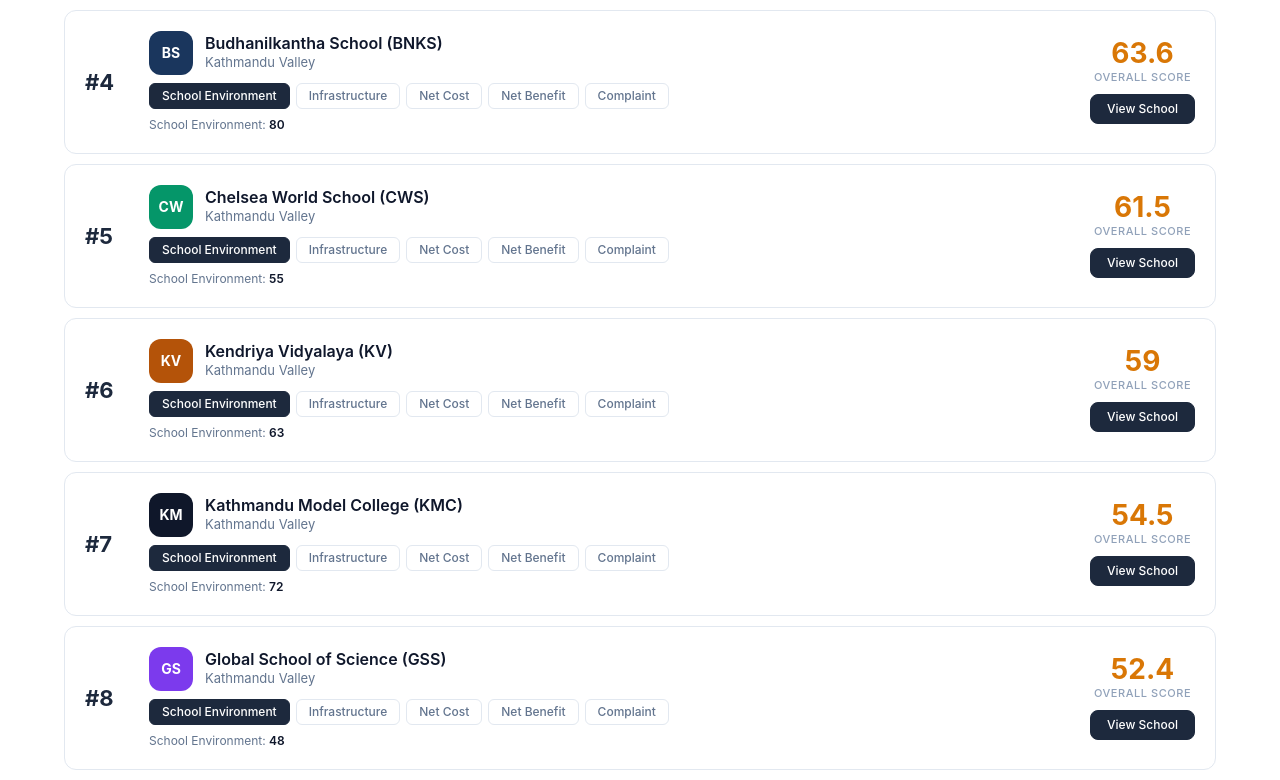
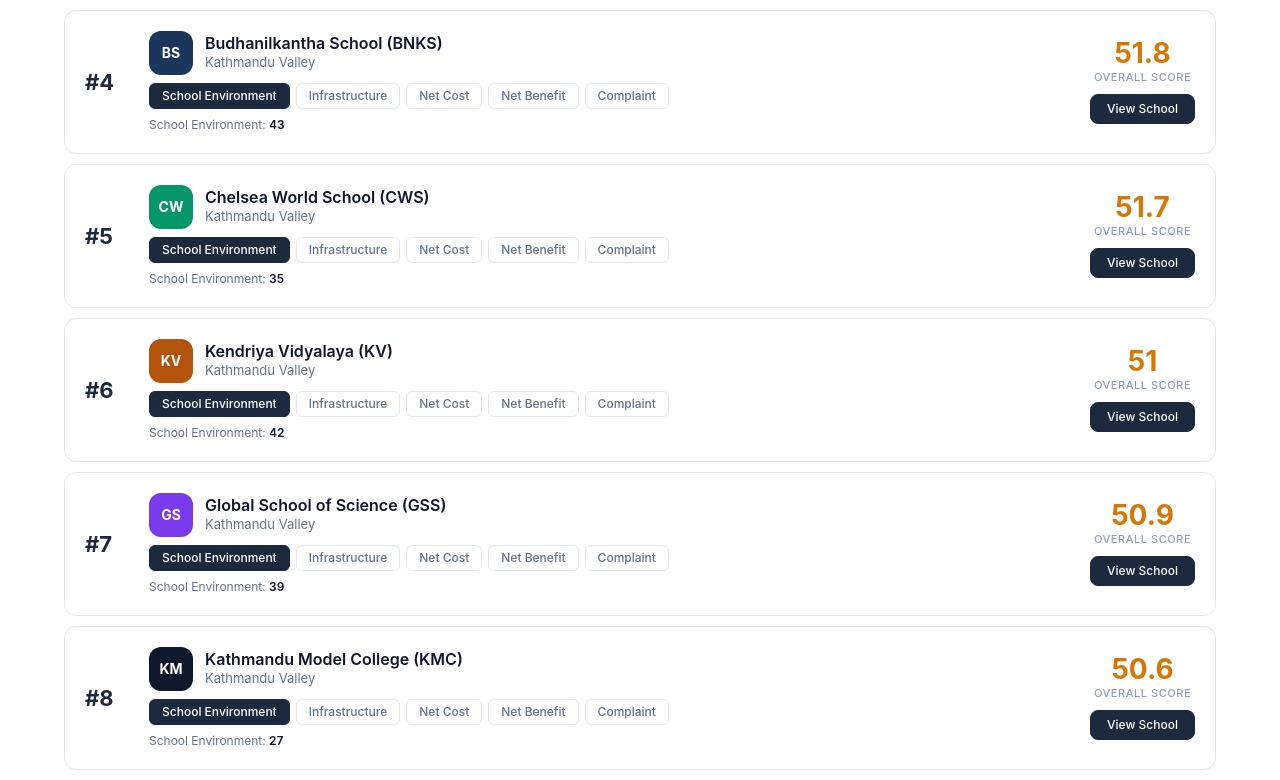
Before and after one commit to imscartissue/srw, a React (Vite) app: page / in a window 1280 px wide. Shown: the part 664-1444 px from the top of the page. Built offline with nearby package versions, Linux system fonts and the light colour scheme.

Commit message:
Add files via upload

```diff
--- a/src/data/schoolsData.js
+++ b/src/data/schoolsData.js
@@ -14,15 +14,10 @@
   { key: 'complaint', label: 'Complaint', metrics: ['complaint'] },
 ];
 
-function computeNetCost(school) {
-  if (school.cost !== undefined) return school.cost;
-  return Math.min(95, Math.round(15 * Math.sqrt((school.annualFee || 0) / 10000)));
-}
-
 function computeOverallScore(school) {
   let score = 0;
   for (const m of Object.values(METRICS)) {
-    const val = m.key === 'netCost' ? computeNetCost(school) : (typeof school[m.key] === 'number' ? school[m.key] : 0);
+    const val = m.key === 'netCost' ? school.cost : (typeof school[m.key] === 'number' ? school[m.key] : 0);
     score += (m.key === 'netCost' ? (100 - val) : val) * m.weight;
   }
   return Math.round(score * 10) / 10;
@@ -31,7 +26,7 @@
 function computeCategoryScores(school) {
   const cats = {};
   for (const cat of CATEGORY_MAP) {
-    const vals = cat.metrics.map(m => m === 'netCost' ? computeNetCost(school) : (typeof school[m] === 'number' ? school[m] : 0));
+    const vals = cat.metrics.map(m => m === 'netCost' ? school.cost : (typeof school[m] === 'number' ? school[m] : 0));
     cats[cat.key] = Math.round(vals.reduce((a, b) => a + b, 0) / vals.length * 10) / 10;
   }
   return cats;
@@ -39,7 +34,7 @@
 
 export function rankSchools(schools) {
   return schools
-    .map(s => ({ ...s, netCost: computeNetCost(s), overallScore: computeOverallScore(s), categoryScores: computeCategoryScores(s) }))
+    .map(s => ({ ...s, netCost: s.cost, overallScore: computeOverallScore(s), categoryScores: computeCategoryScores(s) }))
     .sort((a, b) => b.overallScore - a.overallScore)
     .map((s, i) => ({ ...s, rank: i + 1 }));
 }
@@ -57,14 +52,11 @@
     type: 'Private',
     gradeRange: '+2',
     description: 'Premier IB offers an International Baccalaureate curriculum with a focus on holistic education and global perspectives.',
-    schoolEnvironment: 68,
+    schoolEnvironment: 57,
     infrastructure: 75,
-    netBenefit: 70,
+    netBenefit: 63,
     complaint: 'Information Unavailable',
-    cost: 55,
-    admissionFee: 200000,
-    monthlyFee: 50000,
-    annualFee: 600000,
+    cost: 85,
   },
   {
     id: 8,
@@ -76,14 +68,11 @@
     type: 'Private',
     gradeRange: '+2',
     description: 'GEMS (Graded English Medium School) is a well-established private school in Lalitpur known for its strong academic foundation and disciplined environment. The school offers a comprehensive education from early grades through higher secondary level. Students benefit from a supportive learning atmosphere with modern teaching approaches and a wide range of extracurricular activities.',
-    schoolEnvironment: 57,
+    schoolEnvironment: 37,
     infrastructure: 85,
-    netBenefit: 70,
+    netBenefit: 51,
     complaint: 'Information Unavailable',
     cost: 50,
-    admissionFee: 80000,
-    monthlyFee: 25000,
-    annualFee: 300000,
   },
   {
     id: 2,
@@ -95,13 +84,11 @@
     type: 'Private',
     gradeRange: '+2',
     description: 'St. Xavier\'s College, Maitighar is a premier higher secondary institution with a strong Jesuit tradition. Students benefit from a wide range of extracurricular activities, a supportive alumni network, and excellent teaching staff. The college emphasizes holistic development beyond the curriculum, encouraging students to be proactive and self-directed learners. While infrastructure varies across campuses, recent renovations have improved facilities.',
-    schoolEnvironment: 62,
-    infrastructure: 72,
-    netBenefit: 74,
+    schoolEnvironment: 31,
+    infrastructure: 70,
+    netBenefit: 54,
     complaint: 'Information Unavailable',
-    admissionFee: 36468,
-    monthlyFee: 12156,
-    annualFee: 145872,
+    cost: 33,
   },
   {
     id: 1,
@@ -113,14 +100,11 @@
     type: 'Public',
     gradeRange: '+2',
     description: 'Budhanilkantha School is one of the most prestigious residential schools in Nepal, known for its strong academic environment, disciplined culture, and excellent alumni network. Students appreciate the competitive atmosphere that pushes them to excel, with ample resources and clubs to explore interests. The school has a strong reputation and provides quality education with good infrastructure, though some facilities show signs of age.',
-    schoolEnvironment: 80,
-    infrastructure: 77,
-    netBenefit: 74,
+    schoolEnvironment: 43,
+    infrastructure: 60,
+    netBenefit: 61,
     complaint: 'Information Unavailable',
-    cost: 90,
-    admissionFee: 105000,
-    monthlyFee: 35000,
-    annualFee: 420000,
+    cost: 57,
   },
   {
     id: 9,
@@ -132,14 +116,11 @@
     type: 'Private',
     gradeRange: '+2',
     description: 'Chelsea World School is a reputable institution in Kathmandu offering NEB +2 programs and Cambridge GCE A-Levels. The academy provides a well-rounded education with strong academic results and excellent placement records. Known for its modern facilities and dedicated faculty, Chelsea prepares students for higher education both in Nepal and abroad.',
-    schoolEnvironment: 55,
+    schoolEnvironment: 35,
     infrastructure: 80,
-    netBenefit: 70,
+    netBenefit: 44,
     complaint: 'Information Unavailable',
-    cost: 60,
-    admissionFee: 70000,
-    monthlyFee: 22000,
-    annualFee: 264000,
+    cost: 40,
   },
   {
     id: 3,
@@ -151,13 +132,11 @@
     type: 'Private',
     gradeRange: '+2',
     description: 'Kendriya Vidyalaya offers a strong academic curriculum aligned with Indian education standards, making it an excellent choice for students pursuing higher studies in India. The school provides good post-graduation benefits with accessible scholarships for Indian institutions. The teaching quality is generally good, though the school follows a traditional approach with strict discipline policies and a formal environment.',
-    schoolEnvironment: 63,
-    infrastructure: 50,
-    netBenefit: 85,
+    schoolEnvironment: 42,
+    infrastructure: 45,
+    netBenefit: 58,
     complaint: 'Information Unavailable',
-    admissionFee: 66000,
-    monthlyFee: 22000,
-    annualFee: 264000,
+    cost: 40,
   },
   {
     id: 10,
@@ -169,14 +148,11 @@
     type: 'Private',
     gradeRange: '+2',
     description: 'Global School of Science (GSS), under Global College of Management, is a specialized +2 science college in Kathmandu. The college focuses exclusively on science education with a student-centric academic model. GSS is known for its experienced faculty and comprehensive scholarship programs, preparing students for careers in medicine, engineering, and other science fields.',
-    schoolEnvironment: 48,
+    schoolEnvironment: 39,
     infrastructure: 70,
-    netBenefit: 40,
+    netBenefit: 44,
     complaint: 'Information Unavailable',
     cost: 40,
-    admissionFee: 60000,
-    monthlyFee: 18000,
-    annualFee: 216000,
   },
   {
     id: 4,
@@ -188,14 +164,11 @@
     type: 'Private',
     gradeRange: '+2',
     description: 'Kathmandu Model College (KMC) is a well-known +2 college in Kathmandu known for its academic rigor and disciplined environment. The college maintains strict policies regarding appearance and conduct, with a strong focus on academic achievement. Teachers are generally helpful for serious students, and the college provides a structured learning environment. However, some students find the rules around hairstyle and uniform to be overly strict, and the infrastructure varies between blocks.',
-    schoolEnvironment: 72,
-    infrastructure: 55,
-    netBenefit: 65,
+    schoolEnvironment: 27,
+    infrastructure: 80,
+    netBenefit: 45,
     complaint: 'Information Unavailable',
-    cost: 88,
-    admissionFee: 170001,
-    monthlyFee: 56667,
-    annualFee: 680004,
+    cost: 35,
   },
   {
     id: 7,
@@ -207,14 +180,11 @@
     type: 'Private',
     gradeRange: '+2',
     description: 'St. Xavier\'s Jawlakhel is a campus of St. Xavier\'s College offering a range of programs with a focus on accessible education.',
-    schoolEnvironment: 40,
-    infrastructure: 35,
+    schoolEnvironment: 27.6,
+    infrastructure: 50,
     netBenefit: 45,
     complaint: 'Information Unavailable',
     cost: 15,
-    admissionFee: 20000,
-    monthlyFee: 8000,
-    annualFee: 96000,
   },
   {
     id: 5,
@@ -226,13 +196,11 @@
     type: 'Private',
     gradeRange: '+2',
     description: 'Uniglobe College is a +2 college in Kathmandu offering Science, Management, and Humanities programs. The college provides decent model sets and past papers for exam preparation, and some teachers are genuinely supportive of students\' future goals. Extracurricular activities can be beneficial for those who actively participate. However, students note that the infrastructure is cramped compared to other colleges at similar fee levels, and some find the overall experience to lack the personal connection found at other institutions.',
-    schoolEnvironment: 66,
+    schoolEnvironment: 35,
     infrastructure: 46,
-    netBenefit: 38,
+    netBenefit: 37,
     complaint: 'Information Unavailable',
-    admissionFee: 39501,
-    monthlyFee: 13167,
-    annualFee: 158004,
+    cost: 40,
   },
 ];
 
--- a/src/pages/HomePage.jsx
+++ b/src/pages/HomePage.jsx
@@ -114,7 +114,7 @@
                   <td className="px-4 py-3 border-b border-slate-100 text-slate-700">{s.gradeRange}</td>
                   <td className="px-4 py-3 border-b border-slate-100 font-semibold" style={{ color: scoreColor(s.schoolEnvironment) }}>{s.schoolEnvironment}</td>
                   <td className="px-4 py-3 border-b border-slate-100 font-semibold" style={{ color: scoreColor(s.infrastructure) }}>{s.infrastructure}</td>
-                  <td className="px-4 py-3 border-b border-slate-100 font-semibold">NRS {s.annualFee?.toLocaleString()}</td>
+                  <td className="px-4 py-3 border-b border-slate-100 font-semibold" style={{ color: scoreColor(s.netCost) }}>{s.netCost}</td>
                   <td className="px-4 py-3 border-b border-slate-100 font-semibold" style={{ color: scoreColor(s.netBenefit) }}>{s.netBenefit}</td>
                   <td className="px-4 py-3 border-b border-slate-100"><strong style={{ color: scoreColor(s.overallScore) }}>{s.overallScore}</strong></td>
                 </tr>
--- a/src/pages/SchoolPage.jsx
+++ b/src/pages/SchoolPage.jsx
@@ -184,23 +184,15 @@
                 <circle cx="8" cy="10" r="1.5" fill="currentColor"/>
               </svg>
             </div>
-            <h2 className="text-xl font-bold tracking-tight">Net Cost — Fee Structure</h2>
+            <h2 className="text-xl font-bold tracking-tight">Net Cost</h2>
           </div>
-          <p className="text-[13px] text-slate-500 mb-5">Detailed fee breakdown for the school. All amounts are in Nepalese Rupees (NRS).</p>
-          <div className="grid grid-cols-3 gap-4 max-md:grid-cols-1">
-            {[
-              { label: 'Admission Fee', value: school.admissionFee, note: 'One-time payment at enrollment' },
-              { label: 'Monthly Fee', value: school.monthlyFee, note: 'Per month tuition' },
-              { label: 'Annual Fee', value: school.annualFee, note: 'Total yearly cost' },
-            ].map((item, i) => (
-              <div key={item.label}
-                className="border border-slate-200 rounded-xl p-6 text-center bg-slate-50 transition-all duration-200 hover:-translate-y-1 hover:shadow-lg hover:border-slate-300 animate-slideUp"
-                style={{ animationDelay: `${0.05 + i * 0.05}s` }}>
-                <div className="text-xs font-semibold text-slate-500 uppercase tracking-wider mb-2">{item.label}</div>
-                <div className="text-[22px] font-bold text-slate-900 mb-1.5">NRS {item.value?.toLocaleString()}</div>
-                <div className="text-xs text-slate-400">{item.note}</div>
-              </div>
-            ))}
+          <p className="text-[13px] text-slate-500 mb-5">Overall cost rating for the school. Lower scores are better.</p>
+          <div className="grid grid-cols-1 gap-3">
+            <div className="grid grid-cols-[160px_1fr_40px] gap-3 items-center max-md:grid-cols-1 max-md:gap-1">
+              <div className="text-[13px] text-slate-600 font-medium">Cost Score</div>
+              <div className="rating-bar-wrap"><div className={`rating-bar ${scoreBarClass(school.cost)}`} style={{ width: barAnimated ? `${school.cost}%` : '0%' }}></div></div>
+              <span className="text-[13px] font-semibold text-right max-md:text-left" style={{ color: scoreColor(school.cost) }}>{school.cost}</span>
+            </div>
           </div>
         </div>
 
```
Also changed, not shown: 1 other file (tests, documents, lock files or other folders).
